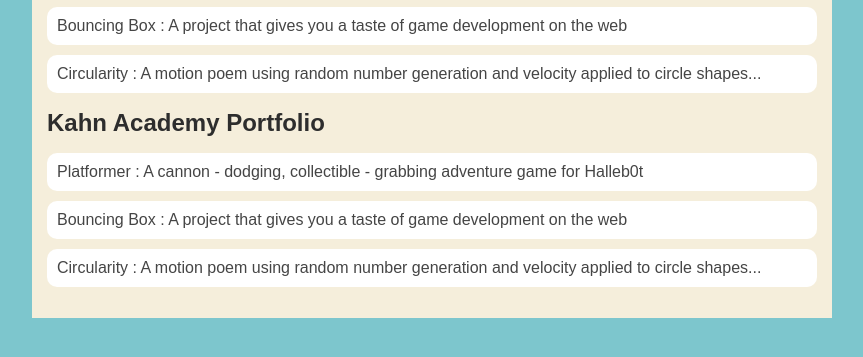
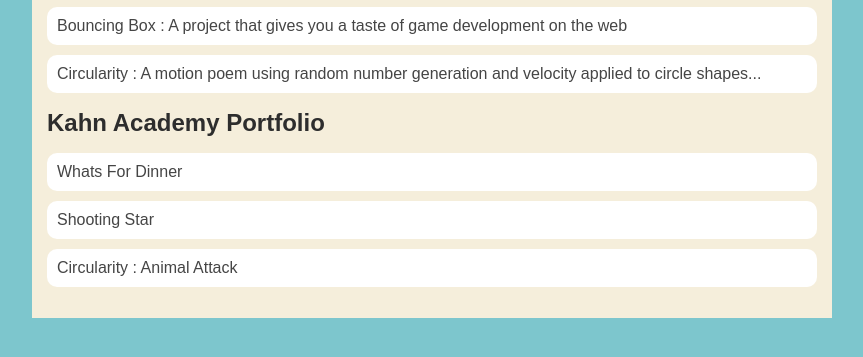
Before and after one commit to EvanMurillo/EvanMurillo.github.io, a plain HTML site: page portfolio.html in a window 1280 px wide. Shown: the part 197-554 px from the top of the page, without its empty margins (208-1071 px from the left). Drawn offline with Linux system fonts and the light colour scheme.

Commit message:
finished portfolio and index

```diff
--- a/portfolio.html
+++ b/portfolio.html
@@ -29,9 +29,9 @@
                 </ul>
                 <h2>Kahn Academy Portfolio</h2>
                 <ul id ="portfolio">
-                    <li><a href="https://www.khanacademy.org/computer-programming/spin-off-of-project-whats-for-dinner/6129554043617280" Whats For Dinner >Platformer : A cannon - dodging, collectible - grabbing adventure game for Halleb0t</a></li>
-                    <li><a href="https://www.khanacademy.org/computer-programming/spin-off-of-project-shooting-star/5284148463190016" Shooting Star >Bouncing Box : A project that gives you a taste of game development on the web </a></li>
-                    <li><a href="" Animal Attack >Circularity : A motion poem using random number generation and velocity applied to circle shapes...</a></li>
+                    <li><a href="https://www.khanacademy.org/computer-programming/spin-off-of-project-whats-for-dinner/6129554043617280" >Whats For Dinner</a></li>
+                    <li><a href="https://www.khanacademy.org/computer-programming/spin-off-of-project-shooting-star/5284148463190016" >Shooting Star </a></li>
+                    <li><a href="https://www.khanacademy.org/computer-programming/spin-off-of-project-animal-attack/5994824437514240"  >Circularity :  Animal Attack</a></li>
                 </ul>
             </div>
       </main>
```
